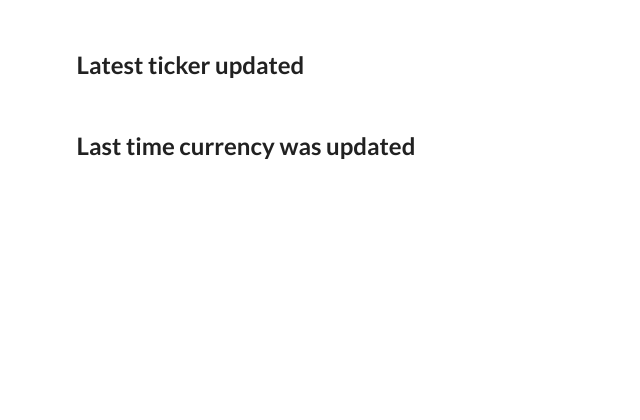
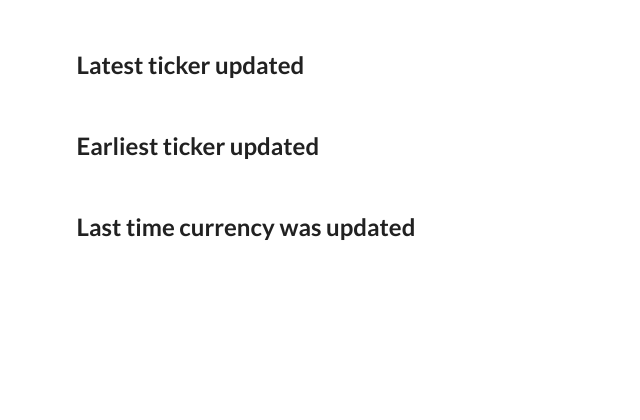
Before and after one commit to yuong1979/yfinance-project, a Flask app: page / in a window 1280 px wide. Shown: the top 420 px of the page, without its empty margins (0-640 px from the left). Run offline with Flask 2, Linux system fonts and the light colour scheme; data that the repository does not hold is empty.

Commit message:
modified base.html to show latest extracted

```diff
--- a/main.py
+++ b/main.py
@@ -9,6 +9,7 @@ from mgt_fin_exp_gs import extract_to_gs
 app = Flask(__name__)
 
 port = 5000
+
 
 # Initialize Firestore DB
 cred = credentials.Certificate('secret/serviceAccountKey.json')
@@ -33,14 +34,16 @@ def run_extract_to_gs():
     return redirect(url_for("home"))
 
 
-
-
 @app.get("/")
 def home():
-    tickerlist = db.collection('tickerlist').order_by("updated_datetime", direction=firestore.Query.ASCENDING).limit(10).get()
+
+    earliest_tickerlist = db.collection('tickerlist').order_by("updated_datetime", direction=firestore.Query.ASCENDING).limit(5).get()
+    latest_tickerlist = db.collection('tickerlist').order_by("updated_datetime", direction=firestore.Query.DESCENDING).limit(5).get()
     fxlist = db.collection('fx').order_by("updated_datetime", direction=firestore.Query.ASCENDING).limit(10).get()
-    #add fx last time extracted
-    return render_template("base.html", tickerlist=tickerlist, fxlist=fxlist)
+    return render_template("base.html",
+        earliest_tickerlist=earliest_tickerlist,
+        latest_tickerlist=latest_tickerlist,
+        fxlist=fxlist)
 
 
 if __name__ == "__main__":
--- a/mgt_fin_exp_fb.py
+++ b/mgt_fin_exp_fb.py
@@ -14,6 +14,8 @@ import numpy as np
 # ####### To replace mgt_fin_exp_fb.py when this is completed #####################################
 # #################################################################################################
 
+############### Running the function from the command line ###############
+# python -c 'from mgt_fin_exp_fb import extract_to_fb; extract_to_fb()'
 
 def extract_to_fb():
 
@@ -46,6 +48,8 @@ def extract_to_fb():
 
 
     for i in tickerlist:
+        print ("Updating " + str(i._data['ticker']))
+        recordtime = datetime.now(tz_SG)
         time.sleep(1)
         ticker = i._data['ticker']
         updated_time = i._data['updated_datetime']
@@ -116,7 +120,7 @@ def extract_to_fb():
         data = {
 
             'kpi': companyinfo.info,
-            'updated_datetime': datetime_SG,
+            'updated_datetime': recordtime,
             'activated': True,
 
             "marketCapUSD": marketCapUSD,
--- a/templates/base.html
+++ b/templates/base.html
@@ -14,9 +14,18 @@
 
     <div style="margin-top: 50px;" class="ui container split left">
         <h2> Latest ticker updated</h2>
-        {% for i in tickerlist %}
+        {% for i in latest_tickerlist %}
         <div class="ui segment">
-            <p class="ui big header">{{ i._data['ticker'] }} / {{ i._data['tickername'] }} / {{ i._data['updated_datetime'] }}</p>
+            <p class="ui big header">{{ i._data['updated_datetime'] }} / {{ i._data['ticker'] }} / {{ i._data['tickername'] }}</p>
+        </div>
+        {% endfor %}
+    </div>
+
+    <div style="margin-top: 50px;" class="ui container split left">
+        <h2> Earliest ticker updated</h2>
+        {% for i in earliest_tickerlist %}
+        <div class="ui segment">
+            <p class="ui big header">{{ i._data['updated_datetime'] }} / {{ i._data['ticker'] }} / {{ i._data['tickername'] }}</p>
         </div>
         {% endfor %}
     </div>
```
